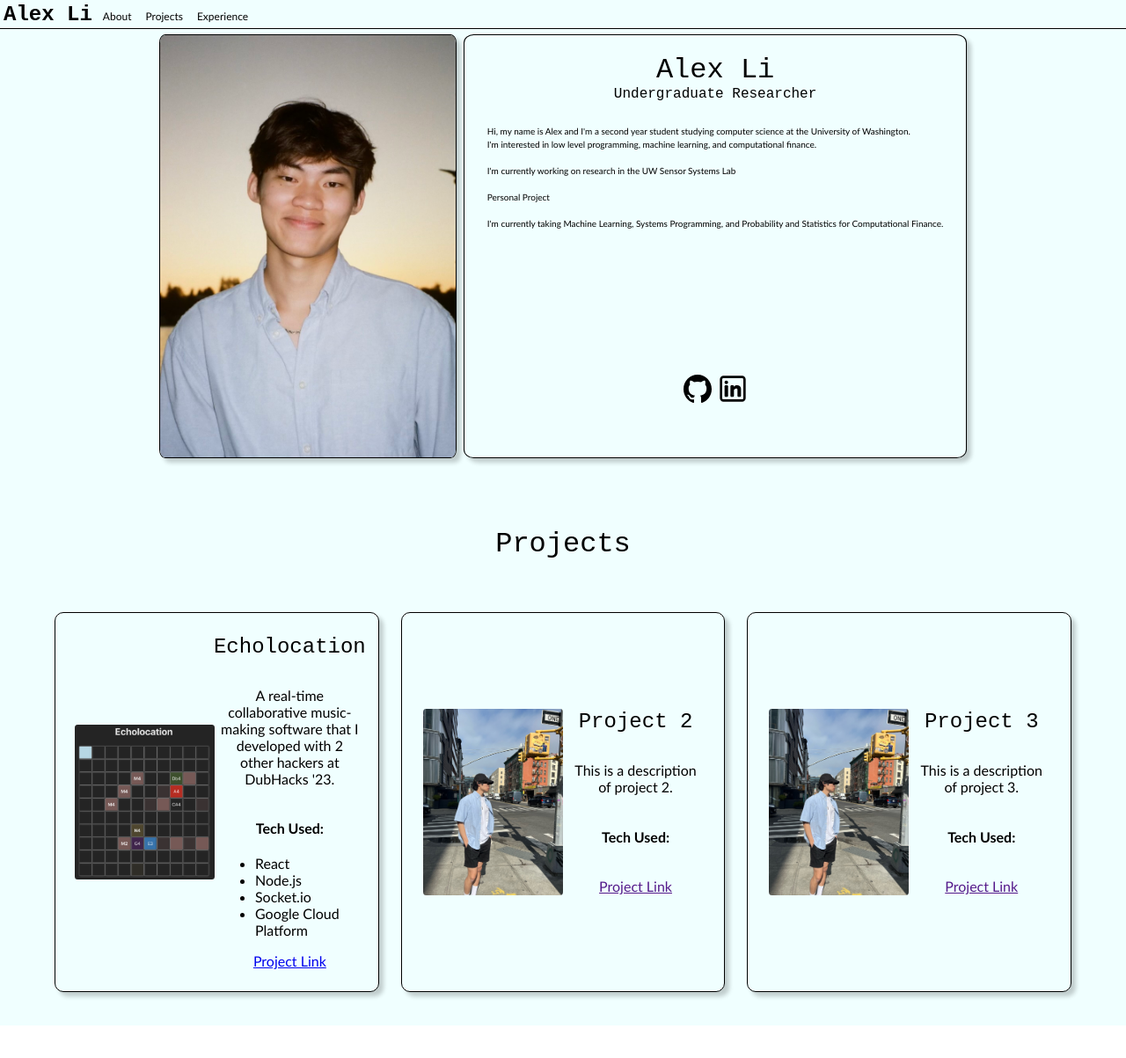
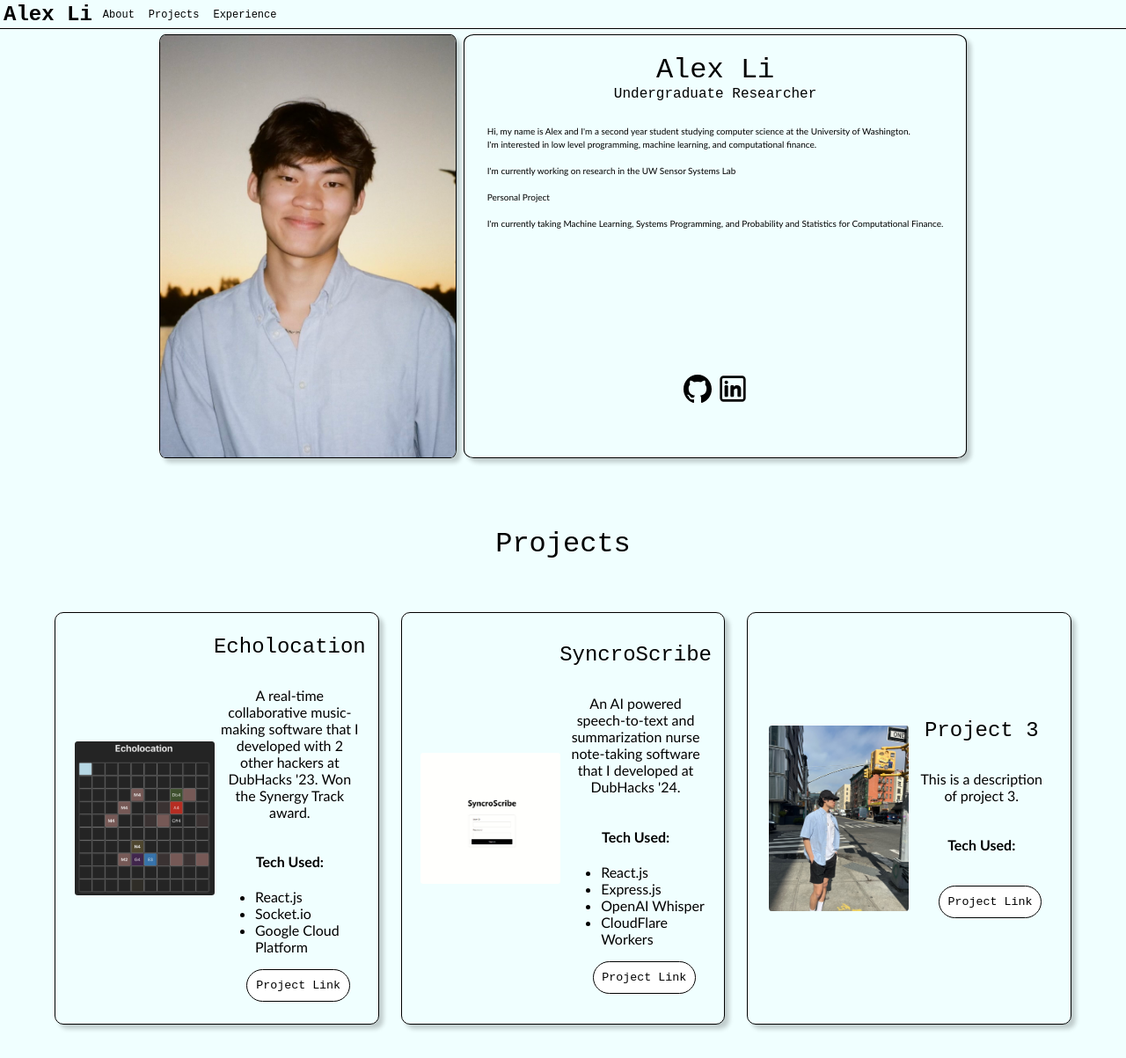
Before and after one commit to AlexXLi12/AlexXLi12.github.io, a React (Vite) app: page / in a window 1280 px wide. Shown: the whole page at 88% size. Before the commit the page ends 1166 px from the top, so only its background shows below. Built offline with nearby package versions, Linux system fonts and the light colour scheme; the HTML template or start-up script is replaced by a standard one.

Commit message:
add second project card, change project link appearance

```diff
--- a/src/App.css
+++ b/src/App.css
@@ -31,3 +31,7 @@ h3 {
 	transform: rotateX(7.5deg); /* Tilts on hover */
 	box-shadow: 7px 7px 15px rgba(0, 0, 0, 0.3); /* Increased shadow for lift */
 }
+
+html {
+	scroll-behavior: smooth;
+}
--- a/src/Navbar.css
+++ b/src/Navbar.css
@@ -13,12 +13,13 @@
 }
 .navbar .links {
     margin-left: 0.5vh;
+    font-family: "Andale Mono", monospace;
 }
 .navbar .links a {
     text-decoration: none;
     padding: 1vh;
     font-size: 1.5vh;
-    transition: 0.5s;
+    transition: 0.5s ease;
     color: black;
 }
 .navbar .links a:hover {
--- a/src/Navbar.jsx
+++ b/src/Navbar.jsx
@@ -4,9 +4,9 @@ const Navbar = () => {
         <nav className="navbar">
         <h1>Alex Li</h1>
         <div className="links">
-            <a href="/">About</a>
-            <a href="/projects">Projects</a>
-            <a href="/experience">Experience</a>
+            <a href="#about">About</a>
+            <a href="#projects">Projects</a>
+            <a href="#experience">Experience</a>
         </div>
         </nav>
     );
--- a/src/Projects.css
+++ b/src/Projects.css
@@ -50,6 +50,7 @@
 	justify-content: center;
 	margin-right: 1%;
 	border-radius: 2%;
+	object-fit: fill;
 }
 
 .project-card-content {
@@ -61,3 +62,19 @@
 	align-items: center;
 	margin-left: 1%;
 }
+
+button {
+	background-color: white;
+	transition: 0.5s ease;
+	border: black 0.1vh solid;
+	border-radius: 20px;
+	padding: 10%;
+	white-space: nowrap;
+	font-family: "Andale Mono", monospace;
+}
+
+button:hover {
+	cursor: pointer;
+	background-color: #0061FF;
+	border-radius: 0px;
+}
--- a/src/Projects.jsx
+++ b/src/Projects.jsx
@@ -1,24 +1,28 @@
-import { useEffect, useState } from "react";
 import "./Projects.css";
 
 const Projects = () => {
 	return (
-		<div className="projects">
+		<div className="projects" id="projects">
 			<h1>Projects</h1>
 			<div className="project-cards">
 				<ProjectCard
 					title="Echolocation"
-					description="A real-time collaborative music-making software that I developed with 2 other hackers at DubHacks '23."
-					tech_used={["React", "Node.js", "Socket.io", "Google Cloud Platform"]}
+					description="A real-time collaborative music-making software that I developed with 2 other hackers at DubHacks '23. Won the Synergy Track award."
+					tech_used={["React.js", "Socket.io", "Google Cloud Platform"]}
 					image="./images/echolocation.png"
 					link="https://github.com/TheYuch/Echolocation"
 				/>
 				<ProjectCard
-					title="Project 2"
-					description="This is a description of project 2."
-					tech_used={[]}
-					image="./images/nyc_portrait.JPG"
-					link=""
+					title="SyncroScribe"
+					description="An AI powered speech-to-text and summarization nurse note-taking software that I developed at DubHacks '24."
+					tech_used={[
+						"React.js",
+						"Express.js",
+						"OpenAI Whisper",
+						"CloudFlare Workers",
+					]}
+					image="./images/syncroscribe.jpg"
+					link="https://github.com/AlexXLi12/DubHacks-2024"
 				/>
 				<ProjectCard
 					title="Project 3"
@@ -46,7 +50,7 @@ const ProjectCard = ({ title, description, image, tech_used, link }) => {
 					))}
 				</ul>
 				<a href={link} rel="noopener noreferrer" target="_blank">
-					Project Link
+					<button className="project-link-button">Project Link</button>
 				</a>
 			</div>
 		</div>
```
Also changed, not shown: public/images/syncroscribe.jpg (added).
